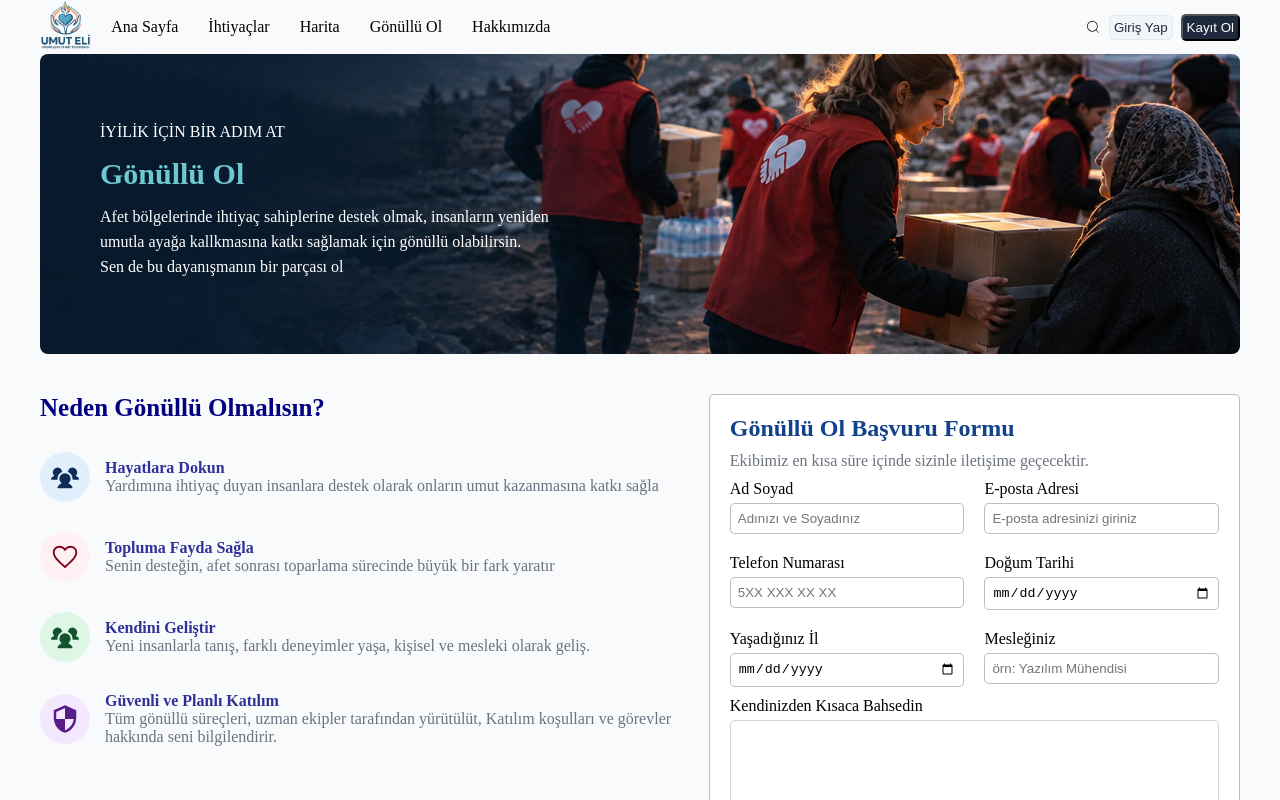
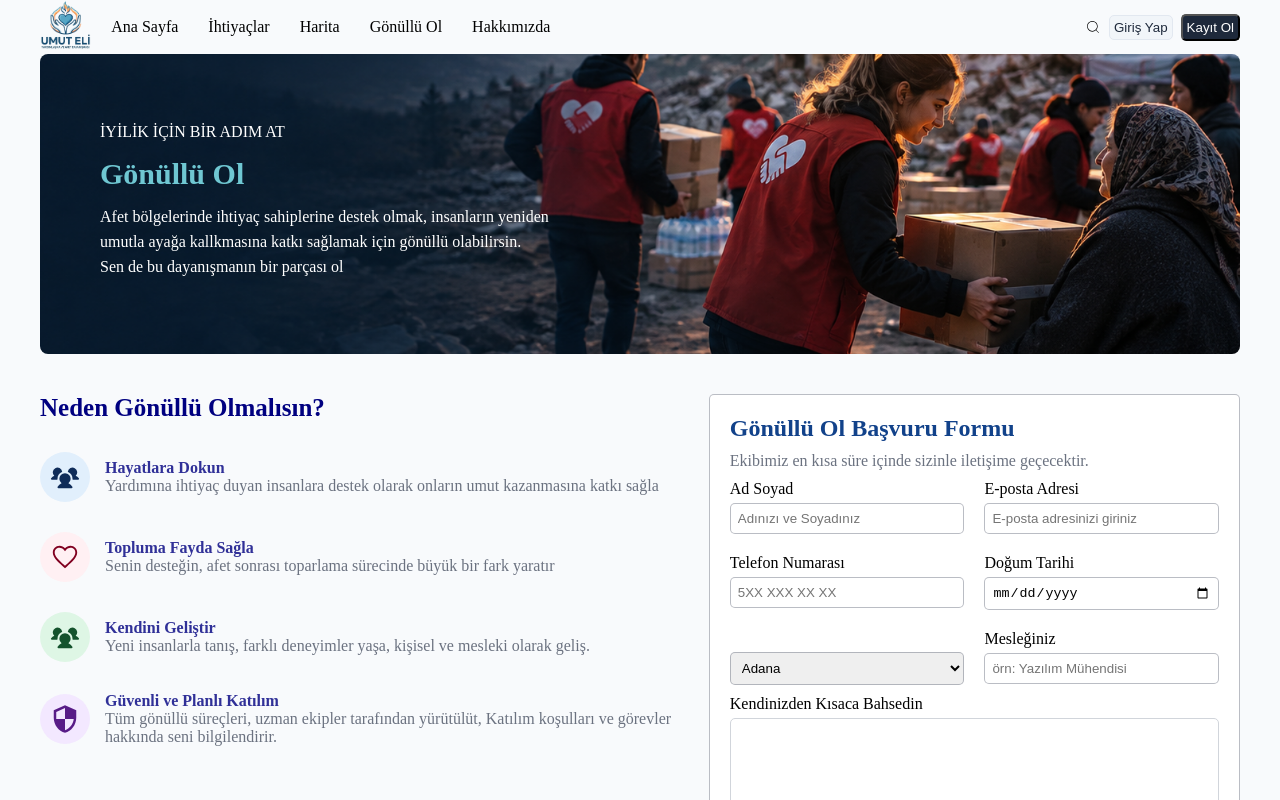
Before and after one commit to Aleynaakduman/disaster-help-platform, a React (Vite) app: page /volunteer in a window 1280 px wide. Shown: the top 800 px of the page. Built offline with nearby package versions, Linux system fonts and the light colour scheme.

Commit message:
add citys select

```diff
--- a/src/pages/Volunteer/Volunteer.css
+++ b/src/pages/Volunteer/Volunteer.css
@@ -1,4 +1,4 @@
-.volunteer-container {
+.volunteer-container{
     max-width: 1200px;
     margin: 0 auto;
 }
@@ -22,6 +22,7 @@
     color: #fff;
     left: 5%;
     line-height: 20px
+
 }
 
 .volunter-top-text h4 {
@@ -193,8 +194,16 @@
     color: #fff;
     cursor: pointer;
     margin-top:10px;
-    padding: 7px;
+    padding: 10px;
     border: none;
     border-radius: 5px;
 
 }
+
+.form-group select {
+     padding: 7px;
+    border-radius: 5px;
+    border: 1px solid #6b728077;
+    margin-top: 22px;
+    outline: none;
+}
--- a/src/pages/Volunteer/Volunteer.jsx
+++ b/src/pages/Volunteer/Volunteer.jsx
@@ -8,6 +8,18 @@ import gönüllü from '../../assets/gönüllü.png'
 import './Volunteer.css'
 function Volunteer() {
 
+  const sehirler = [
+    "Adana", "Adıyaman", "Afyonkarahisar", "Ağrı", "Amasya", "Ankara", "Antalya", "Artvin",
+    "Aydın", "Balıkesir", "Bilecik", "Bingöl", "Bitlis", "Bolu", "Burdur", "Bursa",
+    "Çanakkale", "Çankırı", "Çorum", "Denizli", "Diyarbakır", "Edirne", "Elazığ", "Erzincan",
+    "Erzurum", "Eskişehir", "Gaziantep", "Giresun", "Gümüşhane", "Hakkari", "Hatay", "Isparta",
+    "Mersin", "İstanbul", "İzmir", "Kars", "Kastamonu", "Kayseri", "Kırklareli", "Kırşehir",
+    "Kocaeli", "Konya", "Kütahya", "Malatya", "Manisa", "Kahramanmaraş", "Mardin", "Muğla",
+    "Muş", "Nevşehir", "Niğde", "Ordu", "Rize", "Sakarya", "Samsun", "Siirt", "Sinop",
+    "Sivas", "Tekirdağ", "Tokat", "Trabzon", "Tunceli", "Şanlıurfa", "Uşak", "Van",
+    "Yozgat", "Zonguldak", "Aksaray", "Bayburt", "Karaman", "Kırıkkale", "Batman", "Şırnak",
+    "Bartın", "Ardahan", "Iğdır", "Yalova", "Karabük", "Kilis", "Osmaniye", "Düzce"
+  ];
 
 
 
@@ -79,7 +91,7 @@ function Volunteer() {
 
             <div className="form-group">
               <label htmlFor="">Telefon Numarası</label>
-              <input  required  maxLength={11} type="tell" placeholder='5XX XXX XX XX' />
+              <input required maxLength={11} type="tell" placeholder='5XX XXX XX XX' />
             </div>
 
 
@@ -89,8 +101,13 @@ function Volunteer() {
 
             </div>
             <div className="form-group">
-              <label htmlFor="">Yaşadığınız İl</label>
-              <input type="date" placeholder='İl seçiniz' />
+              <select>
+                <option value="" disabled>İl seçiniz</option>
+
+                {sehirler.map((sehir) => (
+                  <option>{sehir}</option>
+                ))}
+              </select>
 
             </div>
             <div className="form-group">
@@ -102,10 +119,10 @@ function Volunteer() {
 
 
           </form>
-            <div className="form-group-2">
-                 <label htmlFor="">Kendinizden Kısaca Bahsedin</label>
-              <textarea></textarea>
-            </div>
+          <div className="form-group-2">
+            <label htmlFor="">Kendinizden Kısaca Bahsedin</label>
+            <textarea></textarea>
+          </div>
           <button className='form-btn'>Başvuruyu Gönder</button>
         </div>
       </div>
```
